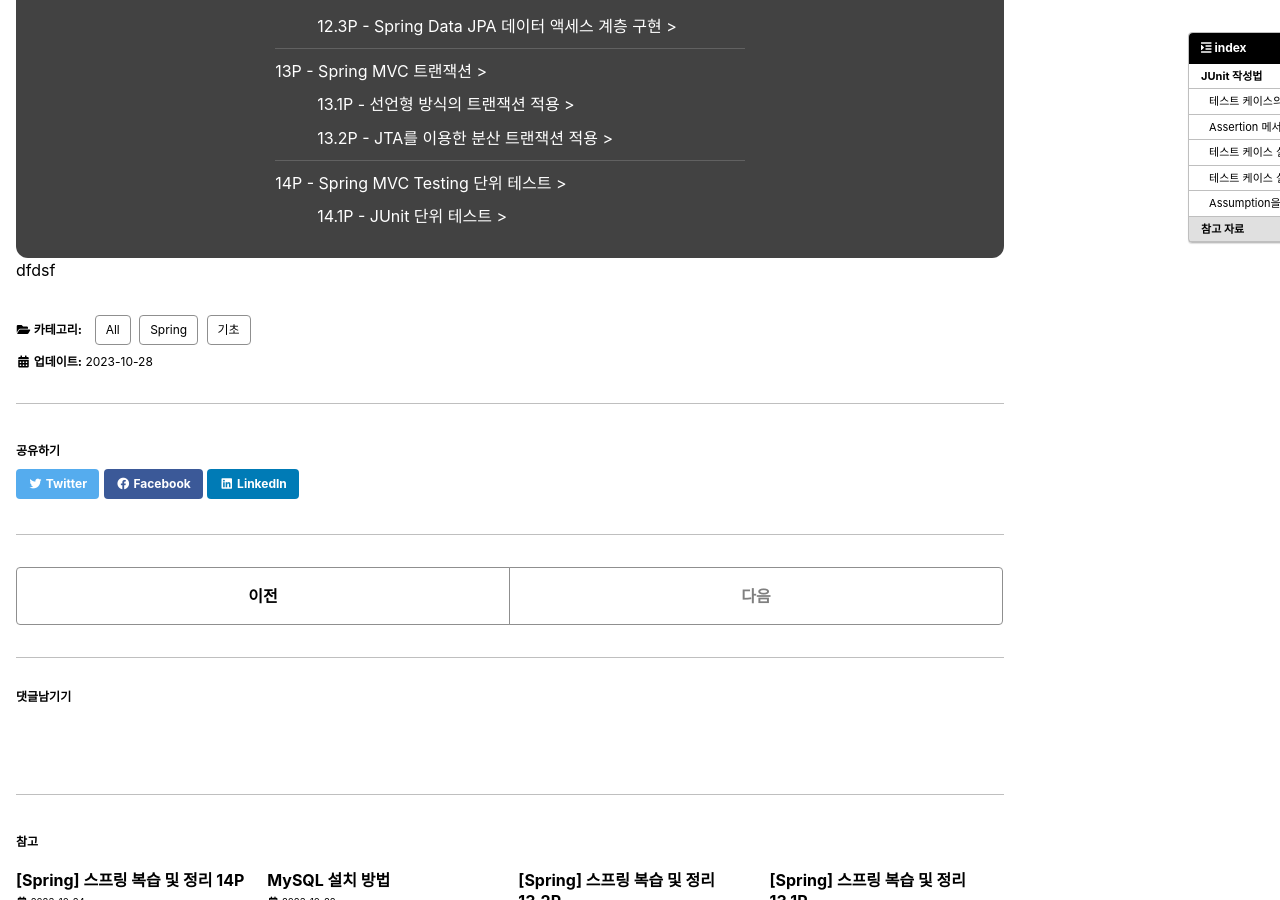
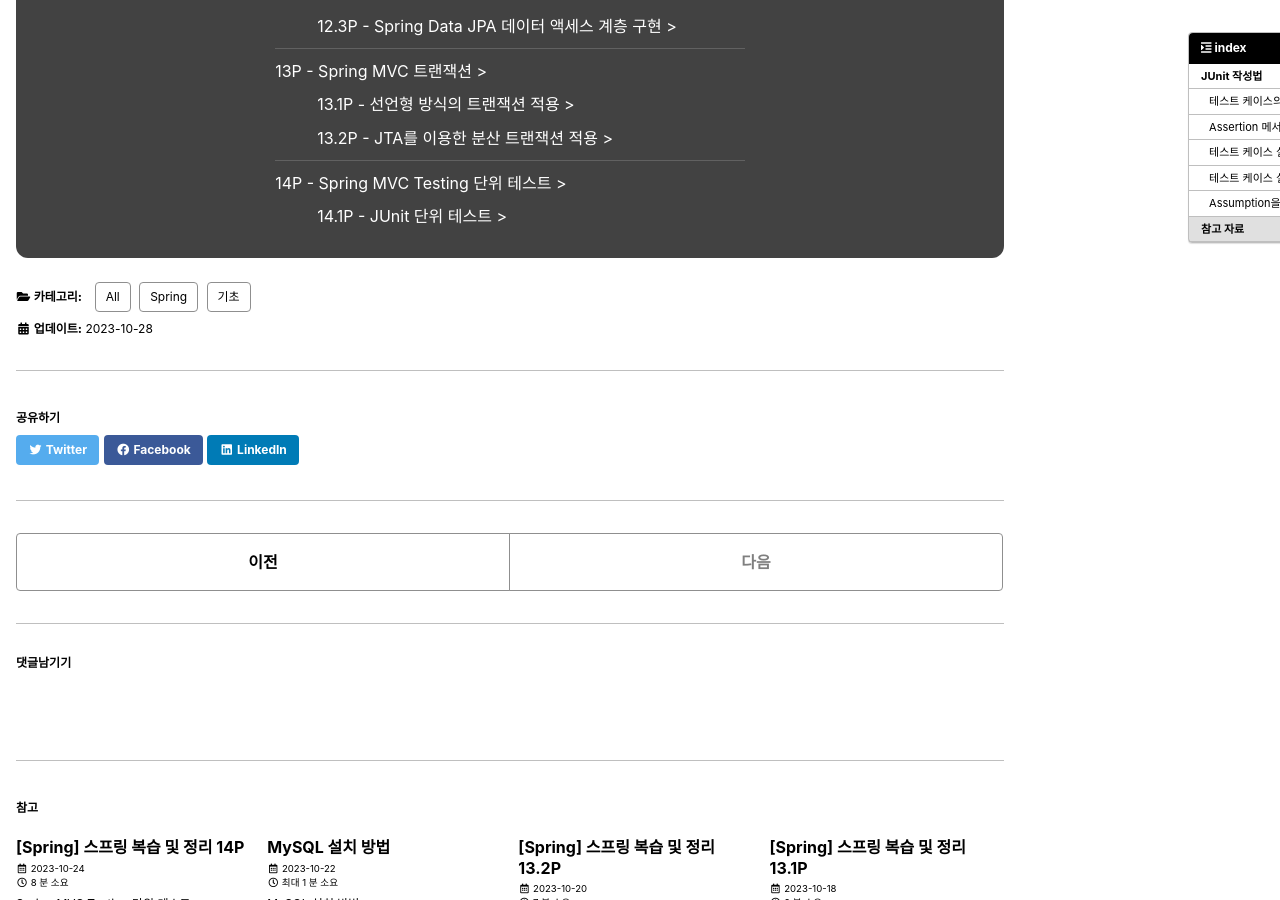
Before and after one commit to Preasim/Preasim.github.io, a Jekyll site: the page built from _posts/2023-10-28-90.md, in a window 1280 px wide and 900 px high, scrolled down 12801 px. Built offline with Jekyll 4.4.1, drawn with Linux system fonts in a browser that asks for light colours; cached includes are drawn as plain includes; some web fonts are replaced; comment, search, counter and statistics services are not loaded.

Commit message:
Update 2023-10-28-90.md

```diff
--- a/_posts/2023-10-28-90.md
+++ b/_posts/2023-10-28-90.md
@@ -547,4 +547,4 @@ JUnit 5 Assertion [[더보기]](https://junit.org/junit5/docs/current/user-guide
 
 JUnit 5 Assumption [[더보기]](https://junit.org/junit5/docs/current/user-guide/#writing-tests-assumptions)
 
-{% include banner-spring.html %} dfdsf
+{% include banner-spring.html %}
```
